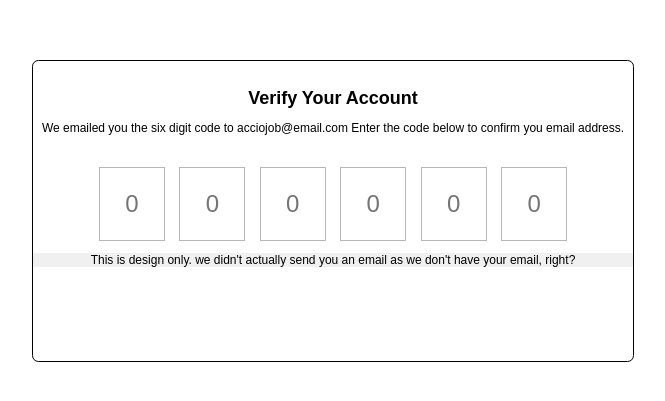
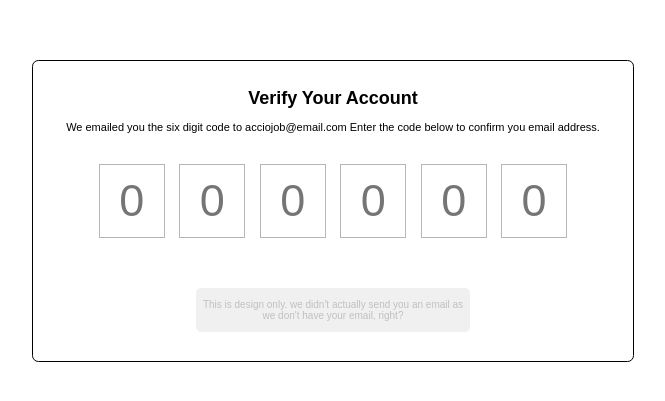
Before and after one commit to acciojob/OTP-Ayush9852, a website: page main.html in a window 1280 px wide. Shown: the part 189-590 px from the top of the page, without its empty margins (307-972 px from the left). Drawn offline with Linux system fonts and the light colour scheme.

Commit message:
created a submission

```diff
--- a/main.html
+++ b/main.html
@@ -20,8 +20,8 @@
       <input type="text" class="code" maxlength="1" placeholder="0">
       <input type="text" class="code" maxlength="1" placeholder="0">
     </div>
-	  <div class="text-container">
-		  <p id="subtext">This is design only. we didn't actually
+	  <div class="center">
+		  <p id="subtext" style="color:#c0c0c0">This is design only. we didn't actually
 			  send you an email as we don't have your email, right?</p>
 	  </div>
   </div>
--- a/script.js
+++ b/script.js
@@ -6,7 +6,7 @@ document.addEventListener("DOMContentLoaded", function() {
     input.addEventListener('input', function(event) {
       const value = event.target.value;
       if (value.length === 1 && index < inputs.length - 1) {
-        inputs[index + 1].click(); // Manually trigger focus by clicking on the next input
+        inputs[index + 1].focus(); // Manually trigger focus on the next input
       }
     });
 
@@ -14,7 +14,7 @@ document.addEventListener("DOMContentLoaded", function() {
     input.addEventListener('keydown', function(event) {
       if (event.key === 'Backspace' && index > 0) {
         if (input.value === '') {
-          inputs[index - 1].click(); // Manually trigger focus by clicking on the previous input
+          inputs[index - 1].focus(); // Manually trigger focus on the previous input
         }
       }
     });
--- a/styles.css
+++ b/styles.css
@@ -27,7 +27,7 @@ body {
   height: 70px;
   margin: 0 5px;
   text-align: center;
-  font-size: 1.5em;
+  font-size: 1.em;
   border: 1px solid #b4b6b8;
 }
 
@@ -37,14 +37,27 @@ body {
 }
 
 #verification_subtext {
-  font-size: 12px;
+  font-size: 11px;
   color: black;
   padding-bottom: 20px;
 
 }
 
-.text-container {
+.center {
 	background-color: #f0f0f0;
-	font-size: 12px;
-	text-decoration-color: #cfd9df;
+	font-size: 10px;
+	border: 5px ;
+	margin: auto;
+	margin-top: 50px;
+    width: 45%;
+    padding:1px 2px 1px;
+	border-radius:5px;
 }
+input,
+input::-webkit-input-placeholder {
+    font-size: 45px;
+    line-height: 2;
+}
+.sub-text {
+	;
+}
```
